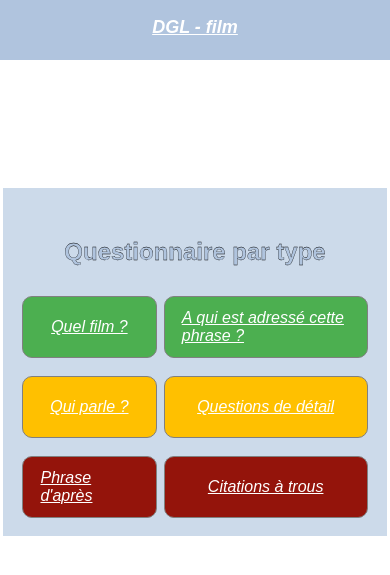
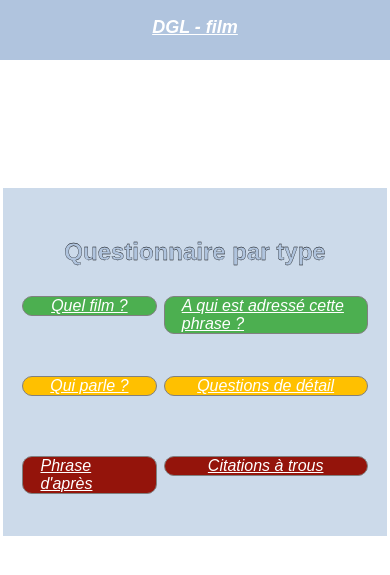
Before and after one commit to GodefroyL/questionnaire-film, a Jekyll site: the page built from html/categorie_type.html, in a window 390 px wide. Shown: the top 575 px of the page. Built offline with Jekyll 4.4.1, drawn with Linux system fonts in a browser that asks for light colours.

```diff
--- a/static/css/categorie_type.css
+++ b/static/css/categorie_type.css
@@ -18,7 +18,7 @@
     justify-content: center;
     column-gap: 5%;
     width: 70%;
-    height: 60px;
+    min-height: 60px;
 }
 
 .lien_categorie {
@@ -30,6 +30,7 @@
     align-items: center;
     justify-content: center;
     font-size: 1.2rem;
+    cursor: pointer;
 }
 
 @media (max-width: 800px) {
```
